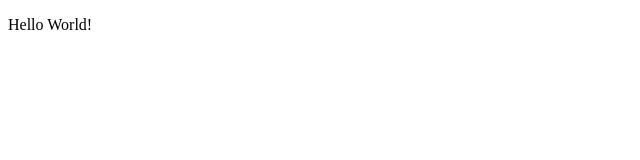
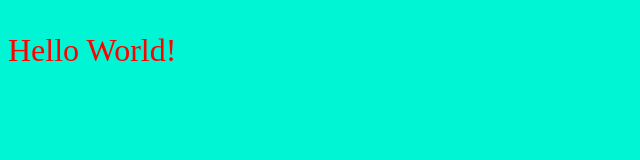
Before and after one commit to Sachian05/Project-CourtSide, a plain HTML site: page index.html in a window 1280 px wide. Shown: the whole page, without its empty margins (0-640 px from the left). Drawn offline with Linux system fonts and the light colour scheme.

Commit message:
Update style.css

```diff
--- a/style.css
+++ b/style.css
@@ -1,3 +1,10 @@
-.p{
+body{
+    background-color: rgb(0, 245, 212);
+
+}
+
+p{
     font-size: xx-large;
+    color: rgb(255, 0, 0);
+
 }
```
